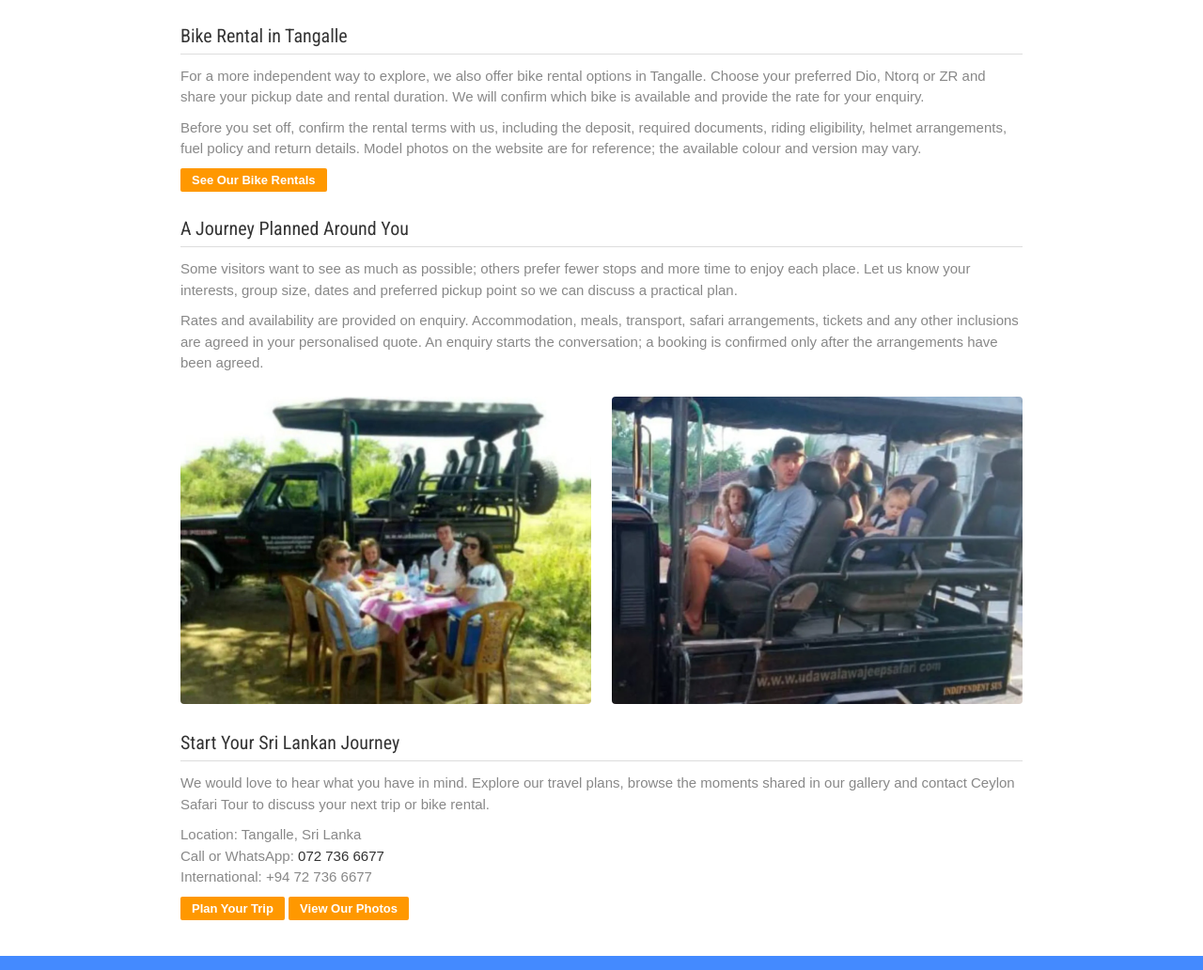
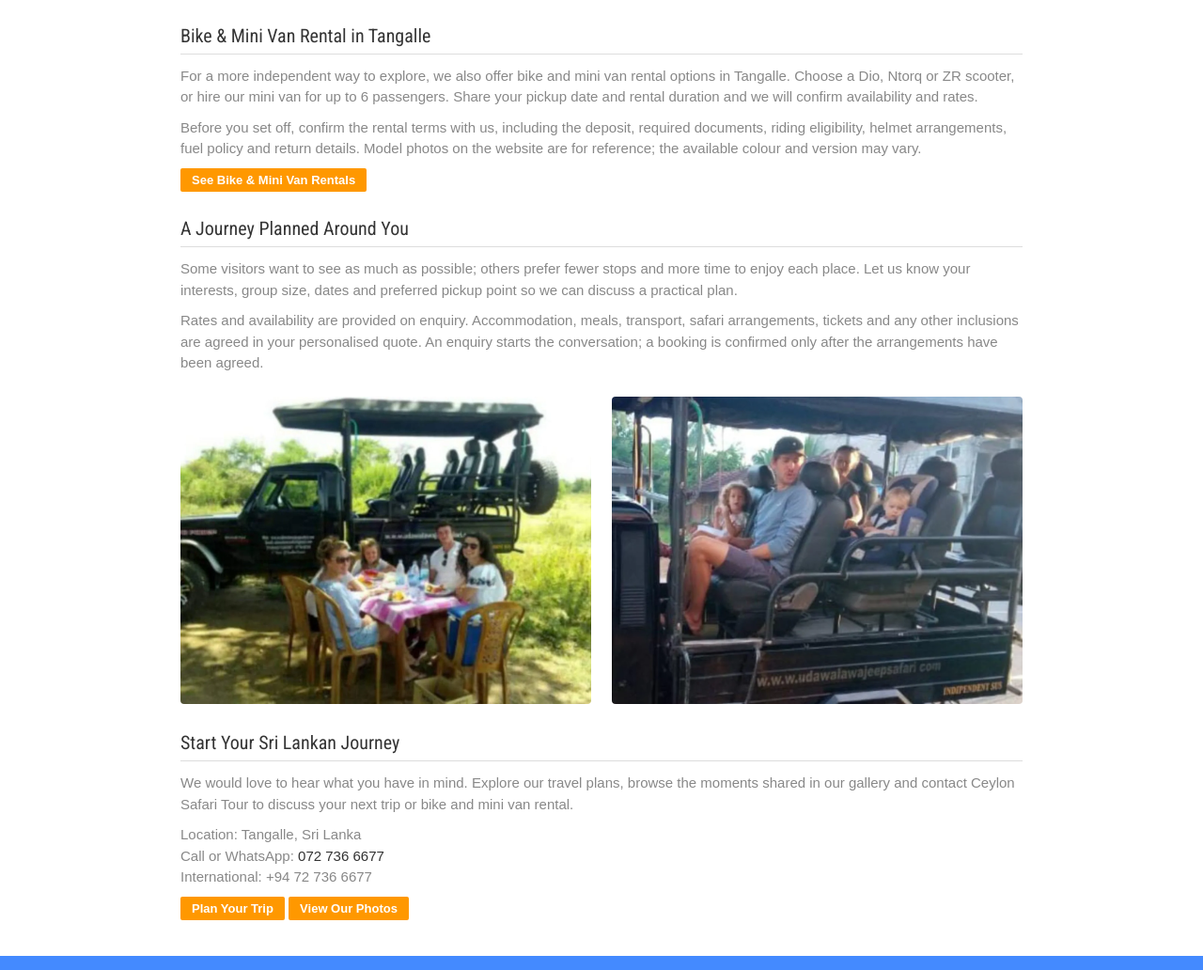
Before and after one commit to naflan222/safari, a plain HTML site: page Trips/about.html in a window 1280 px wide. Shown: the part 1765-2797 px from the top of the page at 94% size. Drawn offline with Linux system fonts and the light colour scheme; a web font is replaced by a local one.

Commit message:
Add six-passenger mini van rental alongside bike rentals

```diff
--- a/Trips/about.html
+++ b/Trips/about.html
@@ -16,7 +16,7 @@
 <link href="css/owl.theme.css" rel="stylesheet"/>
 <link href="css/owl.transitions.css" rel="stylesheet"/>
 <link href="css/style.css" rel="stylesheet"/>
-<meta content="Meet Ceylon Safari Tour in Tangalle. Learn about our Sri Lanka travel plans, safari experiences, Dio, Ntorq and ZR bike rentals, and how to plan your journey." name="description"/><meta content="#448aff" name="theme-color"/><link href="https://safari-chi-weld.vercel.app/about.html" rel="canonical"/><script type="application/ld+json">{"@context": "https://schema.org", "@type": "TravelAgency", "name": "Ceylon Safari Tour", "url": "https://safari-chi-weld.vercel.app", "telephone": "+94727366677", "address": {"@type": "PostalAddress", "addressLocality": "Tangalle", "addressCountry": "LK"}, "image": "https://safari-chi-weld.vercel.app/assets/photos/1000881305.webp", "sameAs": ["https://www.facebook.com/share/r/1JWvfFnAid/?mibextid=wwXIfr"]}</script><link href="css/business-adjustments.css" rel="stylesheet"/></head>
+<meta content="Meet Ceylon Safari Tour in Tangalle. Learn about our Sri Lanka travel plans, safari experiences, Dio, Ntorq and ZR bike rentals, plus a mini van for up to 6 passengers, plus a mini van for up to 6 passengerss, and how to plan your journey." name="description"/><meta content="#448aff" name="theme-color"/><link href="https://safari-chi-weld.vercel.app/about.html" rel="canonical"/><script type="application/ld+json">{"@context": "https://schema.org", "@type": "TravelAgency", "name": "Ceylon Safari Tour", "url": "https://safari-chi-weld.vercel.app", "telephone": "+94727366677", "address": {"@type": "PostalAddress", "addressLocality": "Tangalle", "addressCountry": "LK"}, "image": "https://safari-chi-weld.vercel.app/assets/photos/1000881305.webp", "sameAs": ["https://www.facebook.com/share/r/1JWvfFnAid/?mibextid=wwXIfr"]}</script><link href="css/business-adjustments.css" rel="stylesheet"/></head>
 <body><!-- navbar -->
 <div class="navbar">
 <div class="container">
@@ -32,10 +32,10 @@
 </div>
 </div>
 <!-- end navbar -->
-<!-- panel control left --><div class="panel-control-left"><ul class="side-nav collapsible" data-collapsible="accordion" id="slide-out-left"><li><a href="index.html"><i class="fa fa-home"></i>Home</a></li><li><a href="travels.html"><i class="fa fa-plane"></i>Travels</a></li><li><a href="bike-rental.html"><i class="fa fa-motorcycle"></i>Bike Rental</a></li><li><a href="about.html"><i class="fa fa-info-circle"></i>About Us</a></li><li><a href="contact.html"><i class="fa fa-envelope"></i>Contact</a></li><li><a href="gallery.html"><i class="fa fa-image"></i>Gallery</a></li><li><div class="collapsible-header"><i class="fa fa-map-marker"></i>Tour Plans<span><i class="fa fa-chevron-right"></i></span></div><div class="collapsible-body"><ul class="side-nav-panel"><li><a href="heritage.html">3 days · Heritage Escape</a></li><li><a href="coast-wild.html">5 days · Coast &amp; Wildlife</a></li><li><a href="island.html">7 days · The Island Journey</a></li><li><a href="nature.html">7 days · Birds &amp; Nature</a></li></ul></div></li></ul></div><!-- end panel control left -->
-<!-- panel control right --><div class="panel-control-right"><div class="side-nav" id="slide-out-right"><div class="row entry"><div class="col s4"><img alt="Ceylon Safari Tour logo" src="assets/photos/1000881305.webp"/></div><div class="col s8"><div class="desc"><h6>Ceylon Safari Tour</h6><p>Tangalle, Sri Lanka</p></div></div></div><div class="row entry"><div class="col s12"><h6>Travels &amp; Bike Rental</h6><p>Tour plans up to 7 days. Dio, Ntorq and ZR rentals.</p><p><a href="tel:+94727366677">072 736 6677</a></p><p><a class="button" href="https://wa.me/94727366677?text=Hello%20Ceylon%20Safari%20Tour%21">WhatsApp us</a></p><p><a class="button" href="contact.html">Plan your trip</a></p></div></div></div></div><!-- end panel control right -->
+<!-- panel control left --><div class="panel-control-left"><ul class="side-nav collapsible" data-collapsible="accordion" id="slide-out-left"><li><a href="index.html"><i class="fa fa-home"></i>Home</a></li><li><a href="travels.html"><i class="fa fa-plane"></i>Travels</a></li><li><a href="bike-rental.html"><i class="fa fa-motorcycle"></i>Bike &amp; Mini Van Rental</a></li><li><a href="about.html"><i class="fa fa-info-circle"></i>About Us</a></li><li><a href="contact.html"><i class="fa fa-envelope"></i>Contact</a></li><li><a href="gallery.html"><i class="fa fa-image"></i>Gallery</a></li><li><div class="collapsible-header"><i class="fa fa-map-marker"></i>Tour Plans<span><i class="fa fa-chevron-right"></i></span></div><div class="collapsible-body"><ul class="side-nav-panel"><li><a href="heritage.html">3 days · Heritage Escape</a></li><li><a href="coast-wild.html">5 days · Coast &amp; Wildlife</a></li><li><a href="island.html">7 days · The Island Journey</a></li><li><a href="nature.html">7 days · Birds &amp; Nature</a></li></ul></div></li></ul></div><!-- end panel control left -->
+<!-- panel control right --><div class="panel-control-right"><div class="side-nav" id="slide-out-right"><div class="row entry"><div class="col s4"><img alt="Ceylon Safari Tour logo" src="assets/photos/1000881305.webp"/></div><div class="col s8"><div class="desc"><h6>Ceylon Safari Tour</h6><p>Tangalle, Sri Lanka</p></div></div></div><div class="row entry"><div class="col s12"><h6>Travels &amp; Rentals</h6><p>Tour plans up to 7 days. Dio, Ntorq and ZR bike rentals, plus a mini van for up to 6 passengers.</p><p><a href="tel:+94727366677">072 736 6677</a></p><p><a class="button" href="https://wa.me/94727366677?text=Hello%20Ceylon%20Safari%20Tour%21">WhatsApp us</a></p><p><a class="button" href="contact.html">Plan your trip</a></p></div></div></div></div><!-- end panel control right -->
 <div class="details app-pages app-section about-page"><div class="container"><div class="pages-title"><h3>About Us</h3></div><img alt="Sharing fresh coconuts with travellers" decoding="async" loading="lazy" src="assets/photos/1000881306.webp"/><h3>Ceylon Safari Tour</h3>
-<p>Welcome to Ceylon Safari Tour. Based in Tangalle, on Sri Lanka’s southern coast, we arrange travels, safari experiences and bike rentals for visitors who want to discover the island in their own way. A wildlife adventure, a journey through the hills or a day exploring the coast can each become a memorable part of your time in Sri Lanka.</p>
+<p>Welcome to Ceylon Safari Tour. Based in Tangalle, on Sri Lanka’s southern coast, we arrange travels, safari experiences and bike and mini van rentals for visitors who want to discover the island in their own way. A wildlife adventure, a journey through the hills or a day exploring the coast can each become a memorable part of your time in Sri Lanka.</p>
 <p>Our aim is to make planning straightforward. Tell us when you are travelling, who is coming with you and what you would love to see. We can then discuss a route, the experiences that interest you and the arrangements needed for your journey.</p>
 <div class="in-details"><h4>Explore Sri Lanka With Us</h4>
 <p>Our suggested travel plans range from three to seven days, with no itinerary longer than seven days. They bring together different sides of the island: cultural sites around Kandy and Sigiriya, the tea country and mountain scenery around Ella, southern coastal towns and national park experiences.</p>
@@ -45,16 +45,16 @@
 <p>For travellers drawn to Sri Lanka’s wild side, a safari can form part of the journey. Our wildlife-focused tour ideas include places such as Udawalawe, Bundala and Kumana, alongside rainforest and coastal stops. Ask us about the route and park experience that best suit your dates.</p>
 <p>Park access, weather and travel time can affect a day’s arrangements. Wildlife sightings depend on nature, and we will confirm the safari vehicle, entry fees and other agreed details in your quote before booking.</p></div>
 <div class="gallery"><div class="row"><div class="col s6"><a aria-label="View our travel photo gallery" href="gallery.html"><img alt="Travellers beside open safari jeeps" decoding="async" loading="lazy" src="assets/photos/1000881321.webp"/></a></div><div class="col s6"><a aria-label="View our travel photo gallery" href="gallery.html"><img alt="Travellers enjoying a safari jeep outing" decoding="async" loading="lazy" src="assets/photos/1000881313.webp"/></a></div></div></div>
-<div class="in-details"><h4>Bike Rental in Tangalle</h4>
-<p>For a more independent way to explore, we also offer bike rental options in Tangalle. Choose your preferred Dio, Ntorq or ZR and share your pickup date and rental duration. We will confirm which bike is available and provide the rate for your enquiry.</p>
+<div class="in-details"><h4>Bike &amp; Mini Van Rental in Tangalle</h4>
+<p>For a more independent way to explore, we also offer bike and mini van rental options in Tangalle. Choose a Dio, Ntorq or ZR scooter, or hire our mini van for up to 6 passengers. Share your pickup date and rental duration and we will confirm availability and rates.</p>
 <p>Before you set off, confirm the rental terms with us, including the deposit, required documents, riding eligibility, helmet arrangements, fuel policy and return details. Model photos on the website are for reference; the available colour and version may vary.</p>
-<p><a class="button" href="bike-rental.html">See Our Bike Rentals</a></p></div>
+<p><a class="button" href="bike-rental.html">See Bike &amp; Mini Van Rentals</a></p></div>
 <div class="in-details"><h4>A Journey Planned Around You</h4>
 <p>Some visitors want to see as much as possible; others prefer fewer stops and more time to enjoy each place. Let us know your interests, group size, dates and preferred pickup point so we can discuss a practical plan.</p>
 <p>Rates and availability are provided on enquiry. Accommodation, meals, transport, safari arrangements, tickets and any other inclusions are agreed in your personalised quote. An enquiry starts the conversation; a booking is confirmed only after the arrangements have been agreed.</p></div>
 <div class="gallery"><div class="row"><div class="col s6"><a aria-label="View our travel photo gallery" href="gallery.html"><img alt="A meal beside a safari jeep" decoding="async" loading="lazy" src="assets/photos/1000881311.webp"/></a></div><div class="col s6"><a aria-label="View our travel photo gallery" href="gallery.html"><img alt="Guests seated in an open safari jeep" decoding="async" loading="lazy" src="assets/photos/1000881320.webp"/></a></div></div></div>
 <div class="in-details"><h4>Start Your Sri Lankan Journey</h4>
-<p>We would love to hear what you have in mind. Explore our travel plans, browse the moments shared in our gallery and contact Ceylon Safari Tour to discuss your next trip or bike rental.</p>
+<p>We would love to hear what you have in mind. Explore our travel plans, browse the moments shared in our gallery and contact Ceylon Safari Tour to discuss your next trip or bike and mini van rental.</p>
 <p><strong>Location:</strong> Tangalle, Sri Lanka<br/><strong>Call or WhatsApp:</strong> <a href="tel:+94727366677">072 736 6677</a><br/><strong>International:</strong> +94 72 736 6677</p>
 <p><a class="button" href="contact.html">Plan Your Trip</a> <a class="button" href="gallery.html">View Our Photos</a></p></div></div></div><!-- footer -->
 <footer>
```
